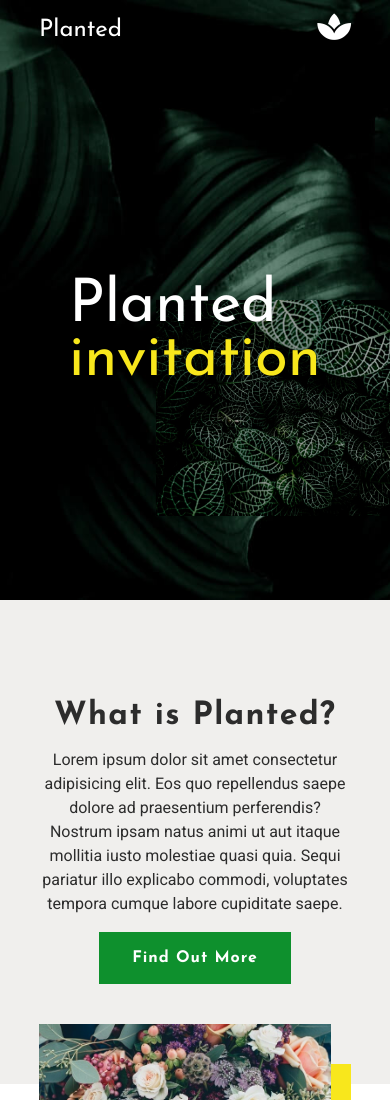
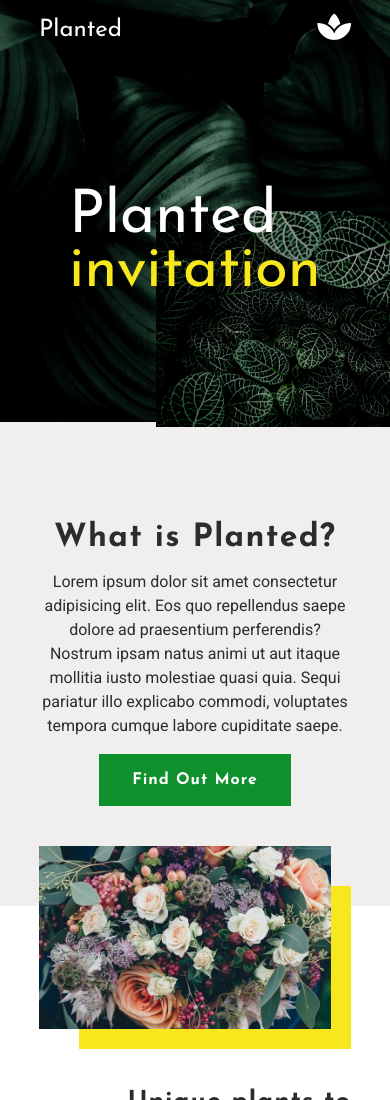
Before and after one commit to alliedeegan/allie_deegan_project2, a plain HTML site: page index.html in a window 390 px wide. Shown: the top 1100 px of the page. Drawn offline with nearby package versions, Linux system fonts and the light colour scheme.

Commit message:
fixed more vh

```diff
--- a/styles/partials/_homeHeader.scss
+++ b/styles/partials/_homeHeader.scss
@@ -44,6 +44,7 @@ header.headerFull {
 
     header.headerFull {
         height: 75vh;
+        min-height: 400px;
     }
 
     .headerMain {
@@ -61,6 +62,7 @@ header.headerFull {
 @media (max-width: 550px) {
     header.headerFull {
         height: 50vh;
+        min-height: 300px;
     }
 
     .headerMain {
```
Also changed, not shown: styles/style.css, 1 other file.
